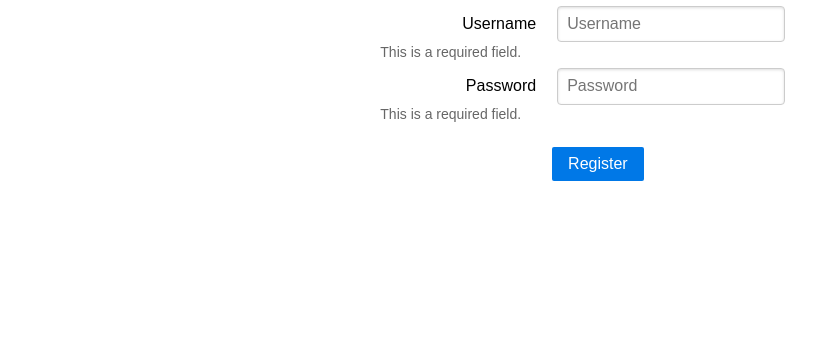
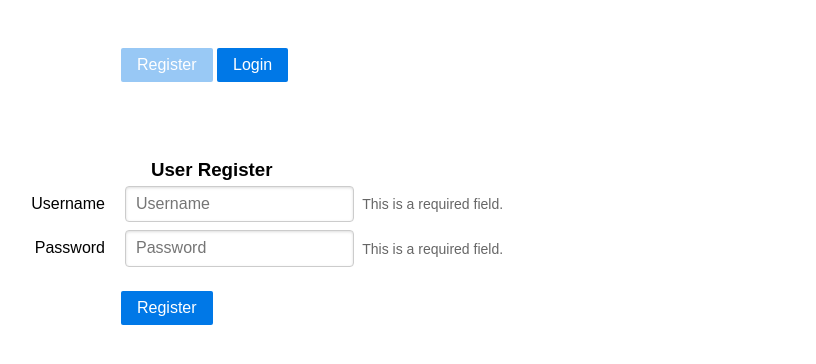
Before and after one commit to Niennienzz/intro-cloud-a1, a Flask app: page / in a window 1280 px wide. Shown: the top 364 px of the page, without its empty margins (55-871 px from the left). Run offline with Flask 2, Linux system fonts and the light colour scheme; some libraries are stand-ins or nearby versions.

Commit message:
welcome page

```diff
--- a/static/scripts/index.js
+++ b/static/scripts/index.js
@@ -1,34 +1,83 @@
-function checkLoginForm() {
+var welcomePageApp = new Vue({
 
-    // get element values
-    let userName = document.getElementById('loginUsername').value;
-    let password = document.getElementById('loginPassword').value;
+    // select DOM element for Vue
+    el: '#welcomePageApp',
 
-    // simple validation
-    if (userName.length == 0 || password.length == 0) {
+    // data to be keep in client memory
+    data: {
+        username: '',
+        password: '',
+        isOnRegisterTab: true,
+        userRegisterURL: '/user',
+        userLoginUserURL: '/auth'
+    },
+
+    // methods controlling the view
+    methods: {
+
+        switchToRegisterTab: function() {
+            this.isOnRegisterTab = true;
+            document.getElementById("switchToRegisterButton").disabled = this.isOnRegisterTab;
+            document.getElementById("switchToLoginButton").disabled = !this.isOnRegisterTab;
+        },
+
+        switchToLoginTab: function() {
+            this.isOnRegisterTab = false;
+            document.getElementById("switchToRegisterButton").disabled = this.isOnRegisterTab;
+            document.getElementById("switchToLoginButton").disabled = !this.isOnRegisterTab;
+        },
+
+        checkRegisterForm: function(type) {
+            let username = document.getElementById('registerUsername').value;
+            let password = document.getElementById('registerPassword').value;
+            if (username.length == 0 || password.length == 0) {
                 alert("Empty username or password.");
                 return;
             }
-
-    // send async request to create user
             let xhr = new XMLHttpRequest();
-    xhr.open("POST", "/user");
+            xhr.open("POST", this.userRegisterURL);
             xhr.setRequestHeader("Content-Type", "application/json");
-    xhr.onreadystatechange = function() {
+            xhr.onreadystatechange = function(vm) {
                 if (xhr.readyState == 4 && xhr.status == 200) {
                     alert("User created, redirecting to home page...");
                 }
                 else if (xhr.readyState == 4 && xhr.status == 400) {
                     let jsonResponse = JSON.parse(xhr.responseText);
                     if (jsonResponse.message == "user already exists") {
-                alert("User already exists. Please log in.");
+                        alert("User already exists, redirecting to home page...");
                     }
-        } else {
-            alert("An error occurred.")
+                    return;
+                }
+            }.bind(xhr, this)
+            xhr.send(JSON.stringify({username: username, password: password}));
+            return;
+        },
+
+        checkLoginForm: function() {
+            let username = document.getElementById('loginUsername').value;
+            let password = document.getElementById('loginPassword').value;
+            if (username.length == 0 || password.length == 0) {
+                alert("Empty username or password.");
+                return;
+            }
+            let xhr = new XMLHttpRequest();
+            xhr.open("POST", this.userLoginUserURL);
+            xhr.setRequestHeader("Content-Type", "application/json");
+            xhr.onreadystatechange = function(vm) {
+                if (xhr.readyState == 4 && xhr.status == 200) {
+                    alert("Redirecting to home page...");
+                }
+                else if (xhr.readyState == 4 && xhr.status == 401) {
+                    let jsonResponse = JSON.parse(xhr.responseText);
+                    if (jsonResponse.description == "Invalid credentials") {
+                        alert("Invalid username or password.");
+                    }
+                    return;
+                }
+            }.bind(xhr, this)
+            xhr.send(JSON.stringify({username: username, password: password}));
+            return;
         }
     }
-    xhr.send(JSON.stringify({username: userName, password: password}));
 
-    return;
-
-}
+})
--- a/templates/index.html
+++ b/templates/index.html
@@ -2,16 +2,58 @@
 <!-- Pure CSS -->
 <link rel="stylesheet" href="https://unpkg.com/purecss@1.0.0/build/pure-min.css" integrity="sha384-nn4HPE8lTHyVtfCBi5yW9d20FjT8BJwUXyWZT9InLYax14RDjBj46LmSztkmNP9w" crossorigin="anonymous">
 <!-- jQuery -->
-<script src="https://code.jquery.com/jquery-3.2.1.min.js" integrity="sha256-hwg4gsxgFZhOsEEamdOYGBf13FyQuiTwlAQgxVSNgt4=" crossorigin="anonymous">
-</script>
+<script src="https://code.jquery.com/jquery-3.2.1.min.js" integrity="sha256-hwg4gsxgFZhOsEEamdOYGBf13FyQuiTwlAQgxVSNgt4=" crossorigin="anonymous"></script>
+<!-- VueJS -->
+<script src="https://unpkg.com/vue@2.5.2/dist/vue.js"></script>
 <head>
     <title>Welcome</title>
 </head>
 <html>
     <body>
-        <div class="pure-u-1-3"></div>
-        <div class="pure-u-1-3">
+        <div id="welcomePageApp">
+            <div>
+                <div class="pure-u-1-4"></div>
+                <div class="pure-u-2-4">
+                    <form id="welcomePageButtons" class="pure-form pure-form-aligned">
+                        <fieldset>
+                            <div class="pure-controls">
+                                <input id="switchToRegisterButton" type="button" value="Register" class="pure-button pure-button-primary" disabled v-on:click="switchToRegisterTab()">
+                                <input id="switchToLoginButton" type="button" value="Login" class="pure-button pure-button-primary" v-on:click="switchToLoginTab()">
+                            </div>
+                        </fieldset>
+                    </form>
+                </div>
+                <div class="pure-u-1-4"></div>
+            </div>
+            <div v-if="isOnRegisterTab">
+                <div class="pure-u-1-4"></div>
+                <div class="pure-u-2-4">
+                    <form id="createForm" class="pure-form pure-form-aligned">
+                        <h3 class="pure-controls">User Register</h3>
+                        <fieldset>
+                            <div class="pure-control-group">
+                                <label for="registerUsername">Username</label>
+                                <input id="registerUsername" type="text" placeholder="Username">
+                                <span class="pure-form-message-inline">This is a required field.</span>
+                            </div>
+                            <div class="pure-control-group">
+                                <label for="registerPassword">Password</label>
+                                <input id="registerPassword" type="password" placeholder="Password">
+                                <span class="pure-form-message-inline">This is a required field.</span>
+                            </div>
+                            <div class="pure-controls">
+                                <input id="registerButton" type="button" value="Register" class="pure-button pure-button-primary" v-on:click="checkRegisterForm()">
+                            </div>
+                        </fieldset>
+                    </form>
+                </div>
+                <div class="pure-u-1-4"></div>
+            </div>
+            <div v-else>
+                <div class="pure-u-1-4"></div>
+                <div class="pure-u-2-4">
                     <form id="loginForm" class="pure-form pure-form-aligned">
+                        <h3 class="pure-controls">User Login</h3>
                         <fieldset>
                             <div class="pure-control-group">
                                 <label for="loginUsername">Username</label>
@@ -24,12 +66,14 @@
                                 <span class="pure-form-message-inline">This is a required field.</span>
                             </div>
                             <div class="pure-controls">
-                        <input id="loginButton" type="button" value="Register" class="pure-button pure-button-primary" onclick="checkLoginForm()">
+                                <input id="loginButton" type="button" value="Login" class="pure-button pure-button-primary" v-on:click="checkLoginForm()">
                             </div>
                         </fieldset>
                     </form>
                 </div>
-        <div class="pure-u-1-3"></div>
+                <div class="pure-u-1-4"></div>
+            </div>
+        </div>
     </body>
 </html>
 <script type="text/javascript" src="{{url_for('static', filename='scripts/index.js')}}"></script>
```
Also changed, not shown: data.db. Lines whose indentation alone changed are shown as unchanged.
